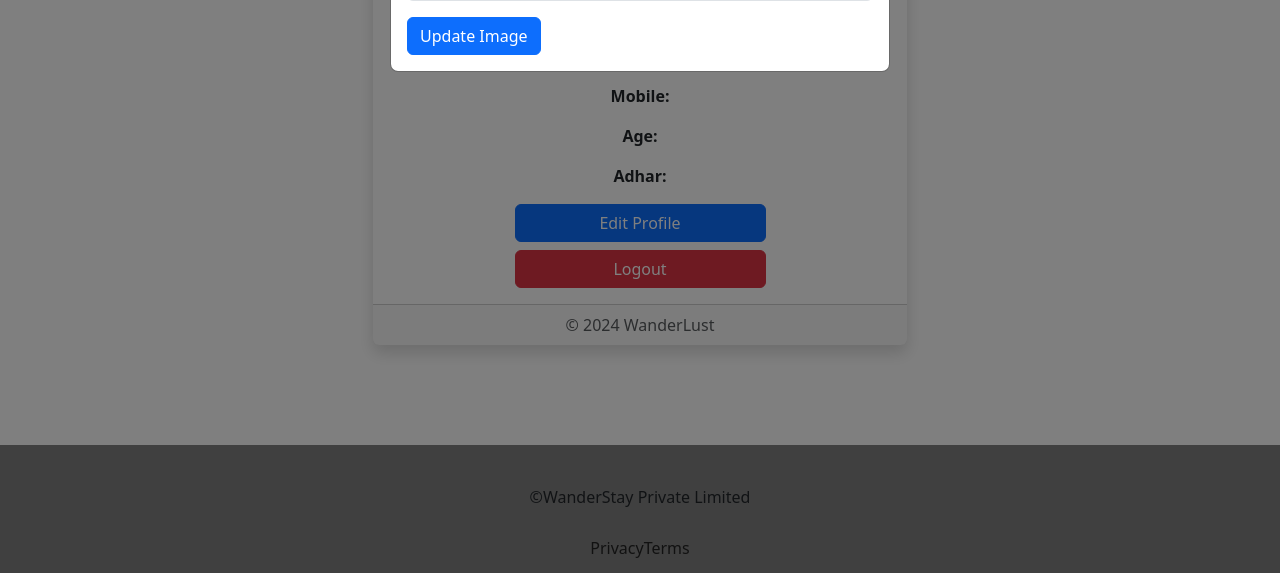
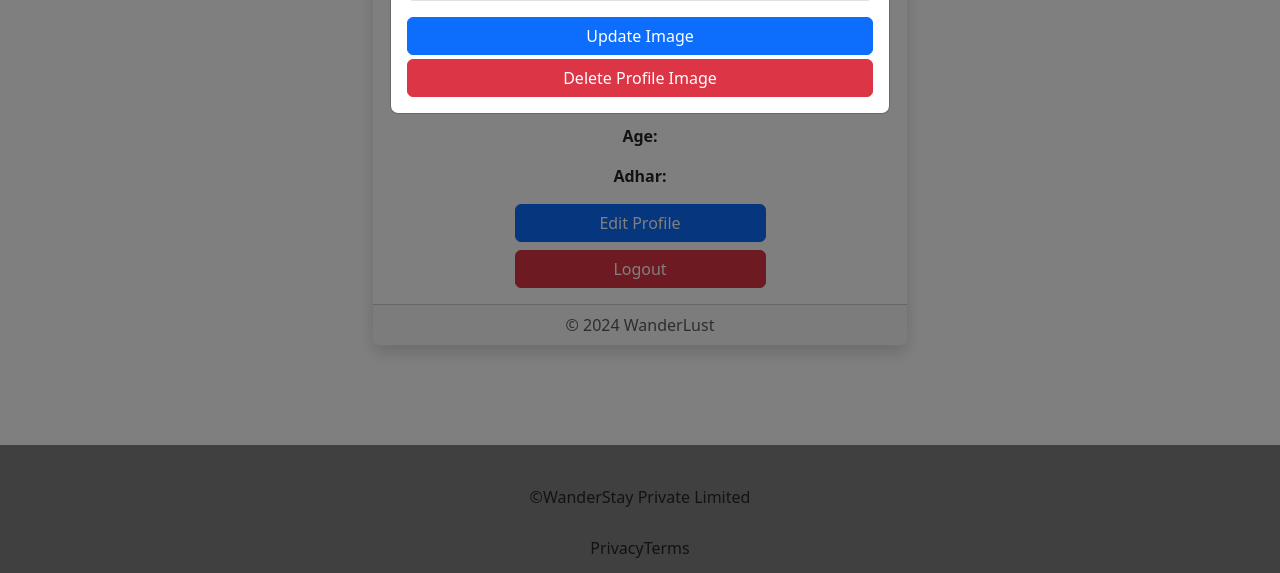
Before and after one commit to makwanagautam41/majorProject, a Node server app: page /profile in a window 1280 px wide, after a click that opens the changed part. Shown: the part 227-800 px from the top of the page. Run offline with Node 20, Linux system fonts and the light colour scheme; the visitor is signed in with stand-in values (Sample User, id 1); some libraries are stand-ins or nearby versions.

Commit message:
added new button for delete profile image

```diff
--- a/app.js
+++ b/app.js
@@ -80,13 +80,20 @@ app.use("/listings", listingRouter);
 app.use("/listings/:id/reviews", reviewRouter);
 app.use("/", userRouter);
 
-// middleware
+// middlware to Catch-all for 404 errors
 app.all("*", (req, res, next) => {
-  next(new ExpresError(404, "Page not found"));
+  next(new ExpresError(404, "Page Not Found"));
 });
 
+// Global error handler
 app.use((err, req, res, next) => {
-  let { statusCode = 500, message = "something went wrong" } = err;
-  // res.status(statusCode).send(message);
-  res.render("error.ejs", { err });
+  const { statusCode = 500, message = "Something went wrong" } = err;
+
+  // Handle the 404 error specifically
+  if (statusCode === 404) {
+    res.status(404).render("includes/pageNotFound", { message });
+  } else {
+    // For other errors, render a generic error page
+    res.status(statusCode).render("includes/error", { err });
+  }
 });
--- a/controllers/usersController.js
+++ b/controllers/usersController.js
@@ -136,6 +136,48 @@ module.exports.editProfileImage = async (req, res) => {
   }
 };
 
+module.exports.removeProfileImage = async (req, res) => {
+  try {
+    const user = await User.findById(req.user._id);
+
+    if (user.profileImage && user.profileImage.filename) {
+      try {
+        await cloudinary.uploader.destroy(user.profileImage.filename);
+      } catch (err) {
+        req.flash("error", "Error while deleting previous image");
+        return res.redirect("/profile");
+      }
+    }
+
+    let url =
+      "https://res.cloudinary.com/djbqtwzyf/image/upload/v1736612676/download_xbdz3s.jpg";
+    let filename = "download_xbdz3s";
+
+    user.profileImage = {
+      url,
+      filename,
+    };
+
+    await user.save();
+
+    req.login(user, (err) => {
+      if (err) {
+        req.flash("error", "Error While Upading Session");
+        return res.redirect("/profile");
+      } else {
+        req.flash("success", "Profile Image Updated Successfully");
+        return res.redirect("/profile");
+      }
+    });
+  } catch (err) {
+    req.flash(
+      "error",
+      "Error while deleting profile image, Please try again later."
+    );
+    return res.redirect("/profile");
+  }
+};
+
 module.exports.logout = (req, res, next) => {
   req.logout((err) => {
     if (err) {
--- a/public/js/script.js
+++ b/public/js/script.js
@@ -127,3 +127,24 @@ function ButtonLoader() {
   button.classList.add("buttonload");
   button.innerHTML = `<i class="fa fa-spinner fa-spin"></i> Loading`;
 }
+
+function confirmDelete(event) {
+  event.preventDefault(); // Prevent the default form submission
+
+  Swal.fire({
+    title: "Are you sure?",
+    text: "This action will remove your profile image permanently!",
+    icon: "warning",
+    showCancelButton: true,
+    confirmButtonColor: "#d33",
+    cancelButtonColor: "#3085d6",
+    confirmButtonText: "Yes, delete it!",
+  }).then((result) => {
+    if (result.isConfirmed) {
+      event.target.submit();
+      const button = document.getElementById("deleteButton");
+      button.classList.add("buttonload");
+      button.innerHTML = `<i class="fa fa-spinner fa-spin"></i> Deleting...`;
+    }
+  });
+}
--- a/routes/userRouter.js
+++ b/routes/userRouter.js
@@ -52,6 +52,12 @@ router.post(
   usersController.editProfileImage
 );
 
+router.post(
+  "/remove-profile-image",
+  isLoggedIn,
+  usersController.removeProfileImage
+);
+
 router.get("/logout", usersController.logout);
 
 module.exports = router;
--- a/views/users/profile.ejs
+++ b/views/users/profile.ejs
@@ -87,8 +87,13 @@
               required
             />
           </div>
-          <button id="button" type="submit" class="btn btn-primary">
+          <button id="button" type="submit" class="btn btn-primary w-100">
             Update Image
+          </button>
+        </form>
+        <form action="/remove-profile-image" method="post" onsubmit="confirmDelete(event)">
+          <button id="deleteButton" type="submit" class="btn btn-danger mt-1 w-100">
+            Delete Profile Image
           </button>
         </form>
       </div>
```
